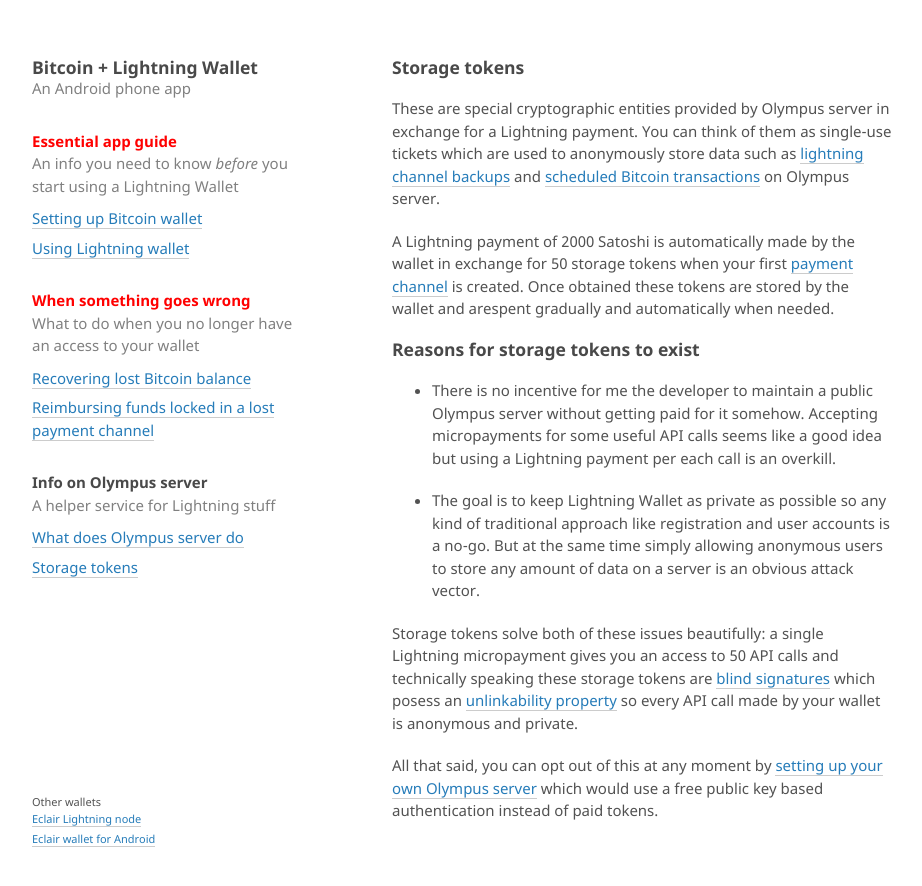
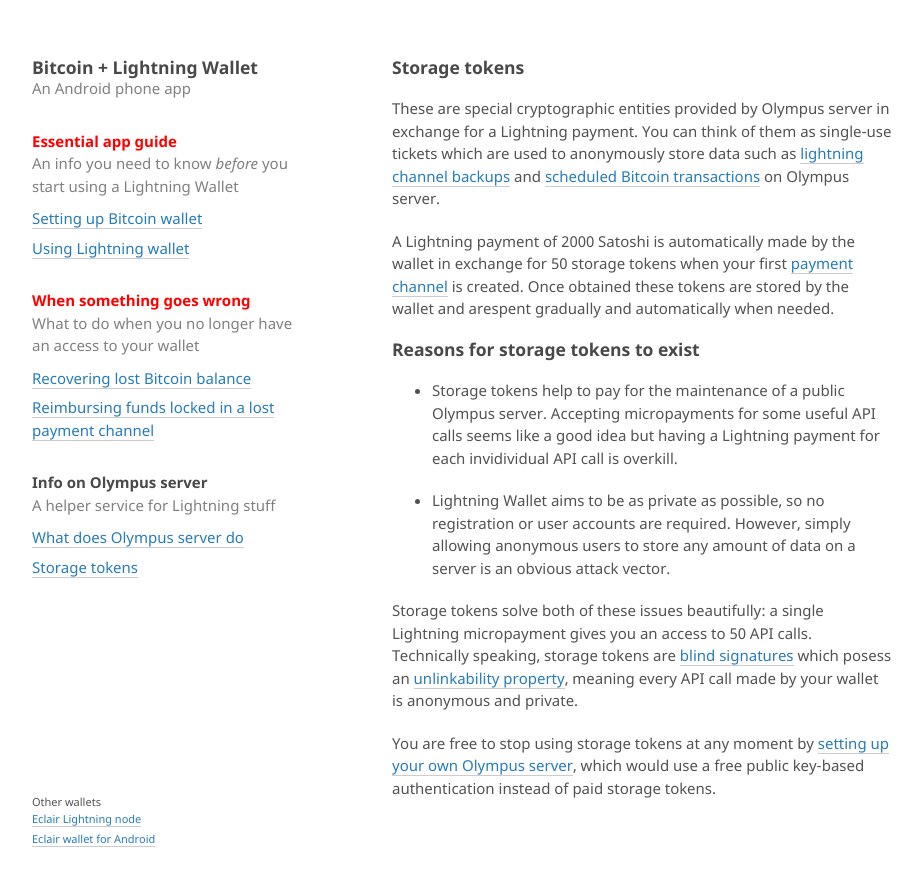
Before and after one commit to takaya-imai/lnwallet-site, a Jekyll site: the page built from storage-tokens.md, in a window 1280 px wide. Shown: the top 886 px of the page, without its empty margins (178-1100 px from the left). Built offline with Jekyll 4.4.1, drawn with Linux system fonts in a browser that asks for light colours; our own code applies the rules of GitHub Pages for plain Markdown files.

Commit message:
Reworded second section

```diff
--- a/storage-tokens.md
+++ b/storage-tokens.md
@@ -10,10 +10,10 @@ A Lightning payment of 2000 Satoshi is automatically made by the wallet in excha
 
 ### [](#reasons-for-storage-tokens-to-exist)Reasons for storage tokens to exist
 
-- There is no incentive for me the developer to maintain a public Olympus server without getting paid for it somehow. Accepting micropayments for some useful API calls seems like a good idea but using a Lightning payment per each call is an overkill.
+- Storage tokens help to pay for the maintenance of a public Olympus server. Accepting micropayments for some useful API calls seems like a good idea but having a Lightning payment for each invidividual API call is overkill.
 
-- The goal is to keep Lightning Wallet as private as possible so any kind of traditional approach like registration and user accounts is a no-go. But at the same time simply allowing anonymous users to store any amount of data on a server is an obvious attack vector.
+- Lightning Wallet aims to be as private as possible, so no registration or user accounts are required. However, simply allowing anonymous users to store any amount of data on a server is an obvious attack vector.
 
-Storage tokens solve both of these issues beautifully: a single Lightning micropayment gives you an access to 50 API calls and technically speaking these storage tokens are [blind signatures](https://en.wikipedia.org/wiki/Blind_signature) which posess an [unlinkability property](https://tools.ietf.org/id/draft-hansen-privacy-terminology-00.html#unlinkability) so every API call made by your wallet is anonymous and private.
+Storage tokens solve both of these issues beautifully: a single Lightning micropayment gives you an access to 50 API calls. Technically speaking, storage tokens are [blind signatures](https://en.wikipedia.org/wiki/Blind_signature) which posess an [unlinkability property](https://tools.ietf.org/id/draft-hansen-privacy-terminology-00.html#unlinkability), meaning every API call made by your wallet is anonymous and private.
 
-All that said, you can opt out of this at any moment by [setting up your own Olympus server](what-does-olympus-server-do.html#setting-up-your-own-server) which would use a free public key based authentication instead of paid tokens.
+You are free to stop using storage tokens at any moment by [setting up your own Olympus server](what-does-olympus-server-do.html#setting-up-your-own-server), which would use a free public key-based authentication instead of paid storage tokens.
```
